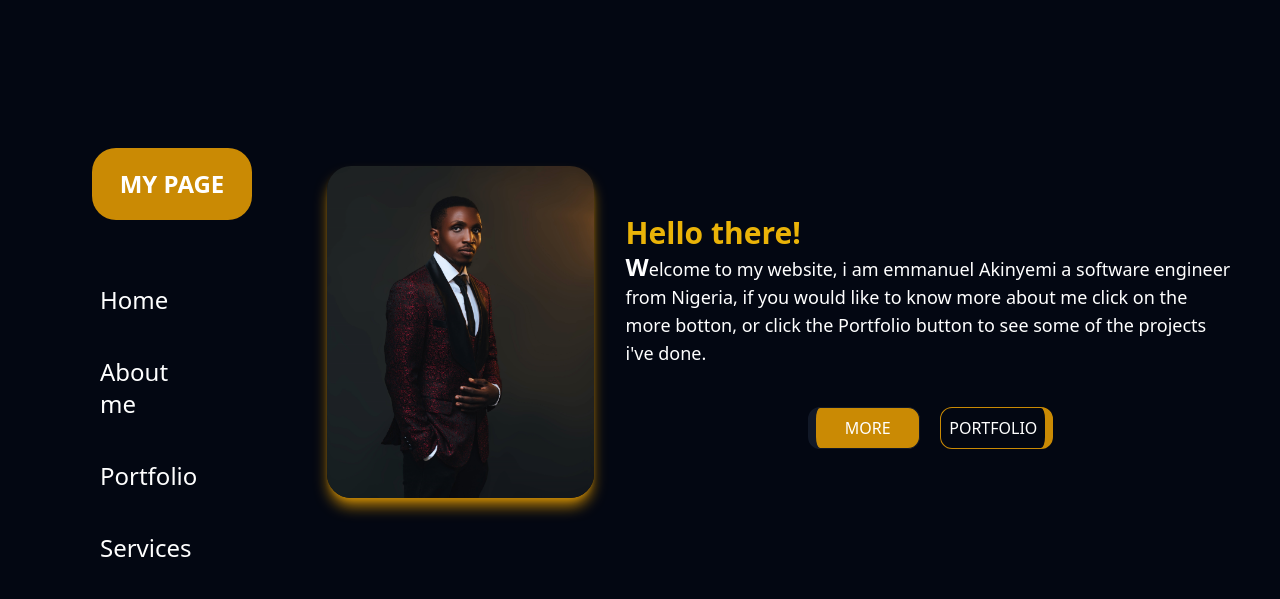
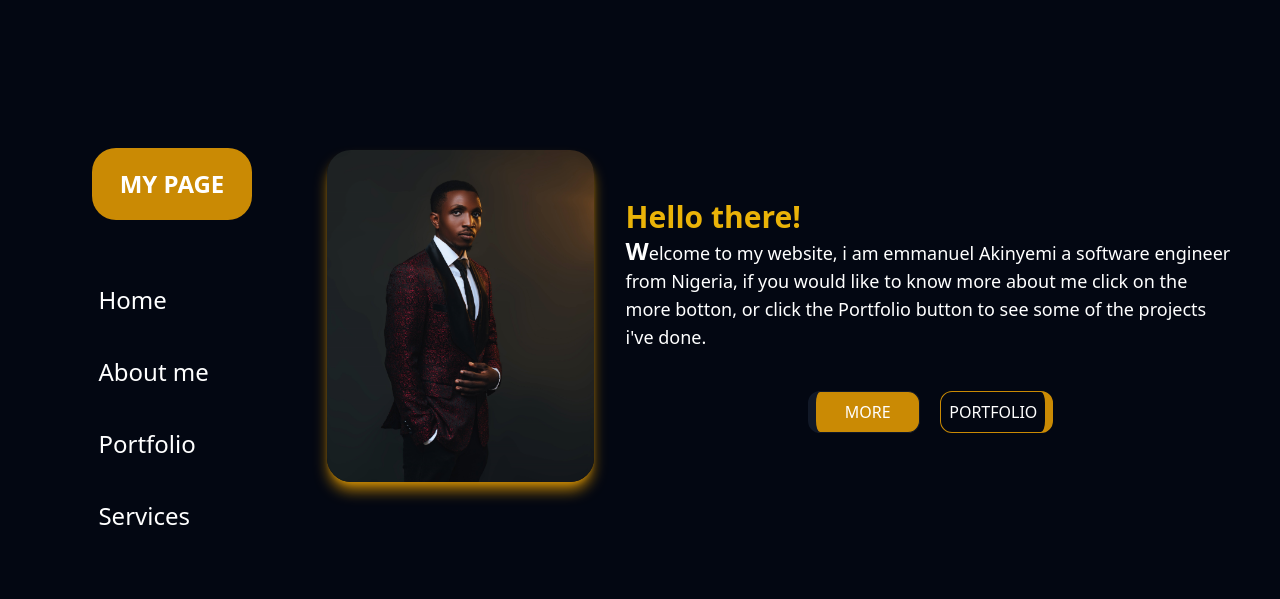
Before and after one commit to emmanuel-akinyemi-Dev/portfolio, a website: page index.html in a window 1280 px wide. Drawn offline with Linux system fonts and the light colour scheme.

Commit message:
edited about

```diff
--- a/src/index.css
+++ b/src/index.css
@@ -12,7 +12,7 @@
 }
 
 .li{
-    @apply mb-2 hover:text-yellow-500  md:mt-10 md:ml-24
+    @apply mb-2 hover:text-yellow-500  md:mt-10 md:ml-24 text-nowrap
 }
 .btn2{
 @apply bg-transparent uppercase border border-e-8 border-yellow-600 rounded-xl p-2 hover:bg-yellow-600 transition duration-700 ml-5 hover:border-gray-800
```
Also changed, not shown: public/output.css.
